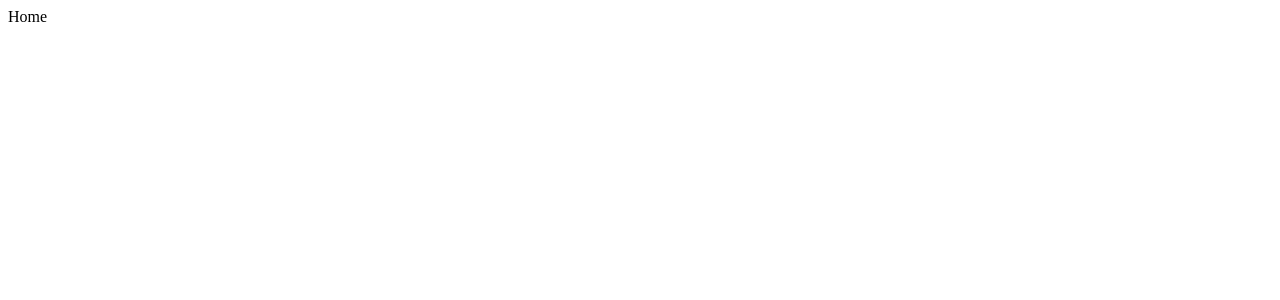
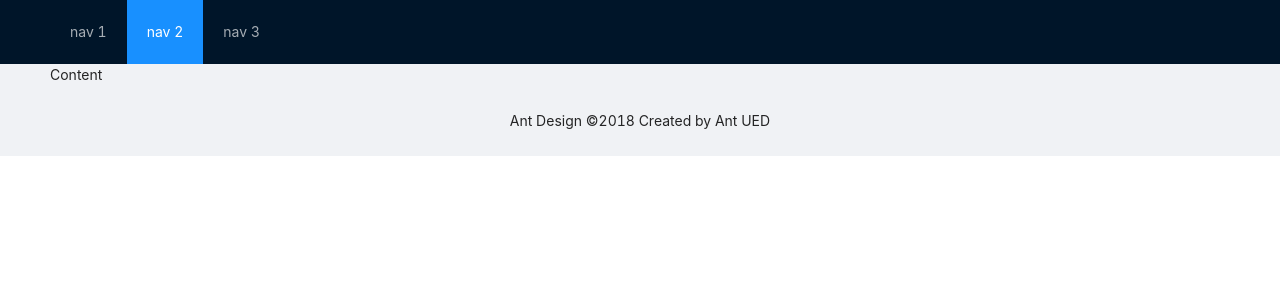
Before and after one commit to felipemontenegror/2devconnector, a React (Create React App) app: page / in a window 1280 px wide. Shown: the top 300 px of the page. Built offline with nearby package versions, Linux system fonts and the light colour scheme.

Commit message:
ant d e home

```diff
--- a/package.json
+++ b/package.json
@@ -6,7 +6,9 @@
     "@testing-library/jest-dom": "^5.11.6",
     "@testing-library/react": "^11.2.1",
     "@testing-library/user-event": "^12.2.2",
+    "antd": "^4.8.5",
     "axios": "^0.21.0",
+    "node-sass": "^4.0.0",
     "react": "^17.0.1",
     "react-dom": "^17.0.1",
     "react-router-dom": "^5.2.0",
--- /dev/null
+++ b/src/assets/scss/globalStyle.js
@@ -0,0 +1,12 @@
+import { createGlobalStyle } from 'styled-components'
+
+const GlobalStyle = createGlobalStyle`
+// estilo global do styled component que usa tb o node-sass
+
+body{
+    background: white
+}
+
+
+`
+export default GlobalStyle
--- /dev/null
+++ b/src/assets/scss/style.scss
@@ -0,0 +1,12 @@
+// instalacao do node sass para comapração
+* {
+    padding: 0;
+    margin: 0;
+    outline: none;
+}
+
+body {
+    background: red;
+}
+
+//apenas para demonstação
--- a/src/index.js
+++ b/src/index.js
@@ -1,9 +1,14 @@
 import React from 'react';
 import ReactDOM from 'react-dom';
 import Router from './router';
+import 'antd/dist/antd.css' // ant design styledsheet
+import './assets/scss/style.scss'
+import GlobalStyle from './assets/scss/globalStyle'
+
 
 ReactDOM.render(
   <React.StrictMode>
+    <GlobalStyle />
     <Router />
   </React.StrictMode>,
   document.getElementById('root')
--- a/src/views/contato.js
+++ b/src/views/contato.js
@@ -1,3 +1,5 @@
-export default () => {
+const Contato =  () => {
     return <div className="App">Contato</div>
 };
+
+export default Contato
--- a/src/views/home.js
+++ b/src/views/home.js
@@ -1,3 +1,41 @@
-export default () => {
-    return <div className="App">Home</div>
-};
+import { Layout, Menu } from 'antd';
+import styled from 'styled-components'
+const { Header, Content, Footer } = Layout;
+
+
+const Home = () => {
+    return (
+        <Layout className="layout">
+            <Header>
+            <Logo />
+            <Menu theme="dark" mode="horizontal" defaultSelectedKeys={['2']}>
+                <Menu.Item key="1">nav 1</Menu.Item>
+                <Menu.Item key="2">nav 2</Menu.Item>
+                <Menu.Item key="3">nav 3</Menu.Item>
+            </Menu>
+            </Header>
+            <ContentStyled>
+            <div className="site-layout-content">Content</div>
+            </ContentStyled>
+            <Footer style={{ textAlign: 'center' }}>
+                Ant Design ©2018 Created by Ant UED
+            </Footer>
+        </Layout>
+    )
+}
+
+export default Home
+
+const ContentStyled = styled(Content)`
+    padding: 0 50px
+`
+const Logo = styled.div`
+
+.logo {
+    float: left;
+    width: 120px;
+    height: 31px;
+    margin: 16px 24px 16px 0;
+    background: rgba(255, 255, 255, 0.3);
+}
+`
```
Also changed, not shown: 1 other file (tests, documents, lock files or other folders).
